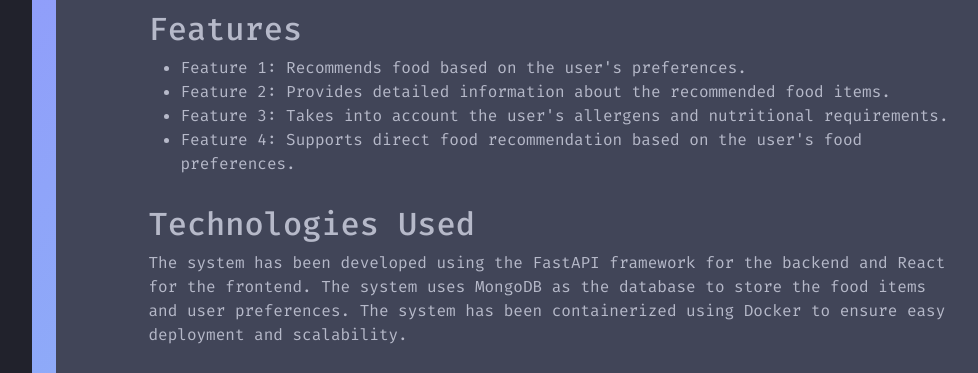
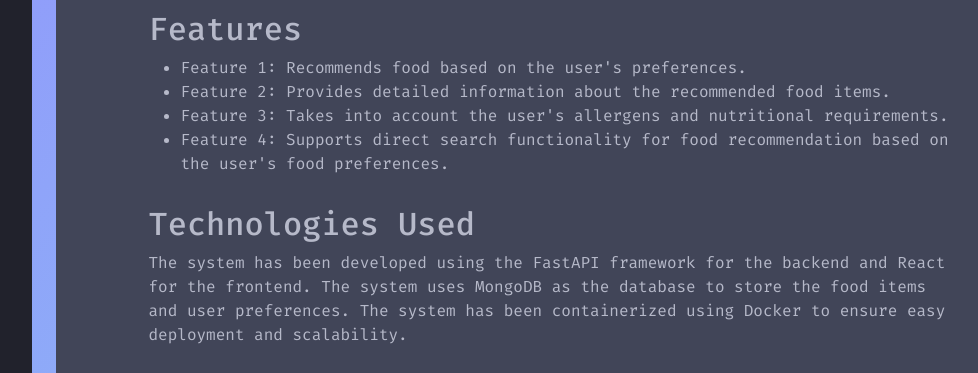
Before and after one commit to Devanshu-17/JTP-Technical-Project, a plain HTML site: page index.html in a window 1280 px wide. Shown: the part 1020-1393 px from the top of the page, without its empty margins (238-1216 px from the left). Drawn offline with nearby package versions, Linux system fonts and the light colour scheme.

Commit message:
Deployed 32a5de73 with MkDocs version: 1.5.3

```diff
--- a/index.html
+++ b/index.html
@@ -187,7 +187,7 @@
 <li>Feature 1: Recommends food based on the user's preferences.</li>
 <li>Feature 2: Provides detailed information about the recommended food items.</li>
 <li>Feature 3: Takes into account the user's allergens and nutritional requirements.</li>
-<li>Feature 4: Supports direct food recommendation based on the user's food preferences.</li>
+<li>Feature 4: Supports direct search functionality for food recommendation based on the user's food preferences.</li>
 </ul>
 <h2 id="technologies-used">Technologies Used</h2>
 <p>The system has been developed using the FastAPI framework for the backend and React for the frontend. The system uses MongoDB as the database to store the food items and user preferences. The system has been containerized using Docker to ensure easy deployment and scalability.</p>
```
Also changed, not shown: search/search_index.json (+1 -1 lines), 1 other file.
